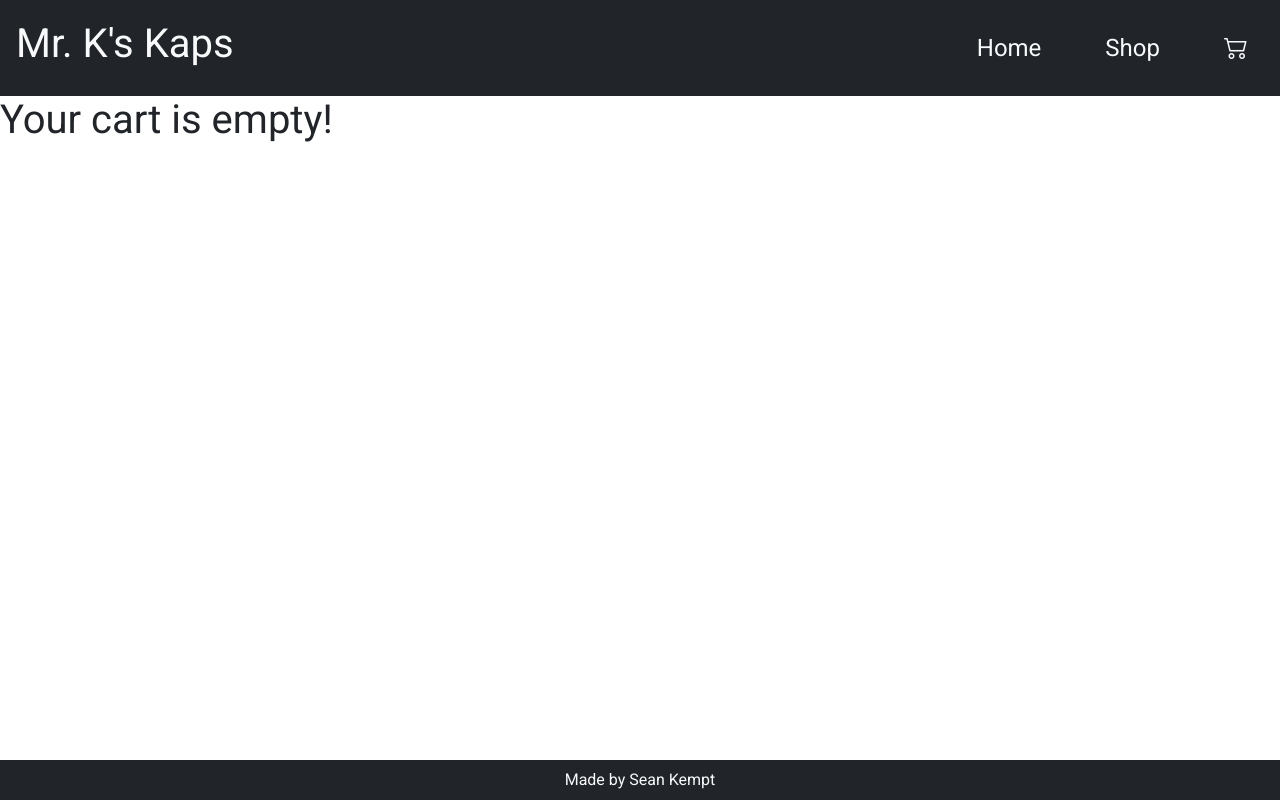
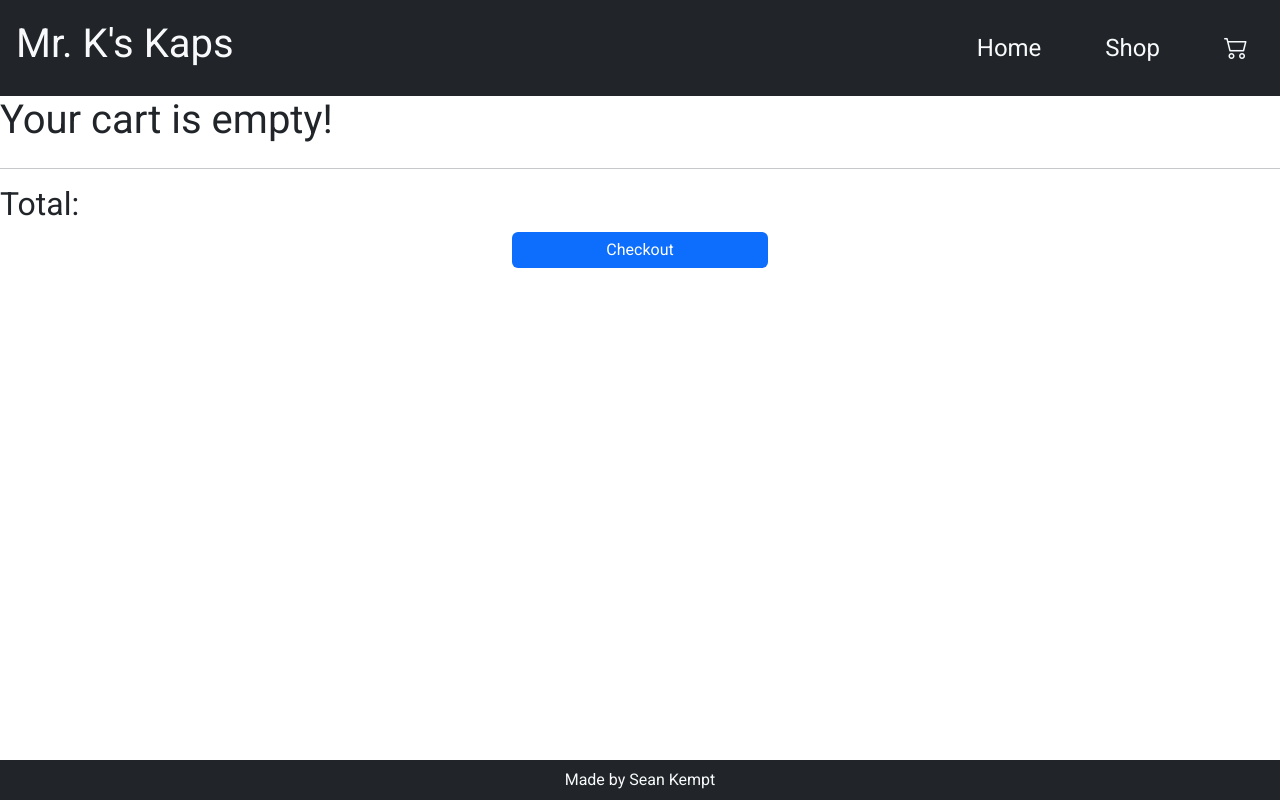
Before and after one commit to SeanKempt/shopping_cart, a React (Create React App) app: page /cart in a window 1280 px wide. Built offline with nearby package versions, Linux system fonts and the light colour scheme.

Commit message:
feat: add checkout button and style cart cards

```diff
--- a/src/App.jsx
+++ b/src/App.jsx
@@ -24,19 +24,13 @@ const App = () => {
 
   const handleIncrease = (item) => {
     const itemIndex = cart.map((i) => i.product).indexOf(item);
-    console.log(itemIndex);
-    const newQuantity = cart.map((p, i) => {
-      if (i === itemIndex) {
-        return { ...p, quantity: p.quantity + 1 };
-      }
-      return p;
-    });
+    const newQuantity = cart.map((p, i) =>
+      i === itemIndex ? { ...p, quantity: p.quantity + 1 } : p
+    );
     return setCart(newQuantity);
   };
   const handleDecrease = (item) => {
     const itemIndex = cart.map((i) => i.product).indexOf(item);
-    console.log(cart);
-    console.log(itemIndex);
     const newQuantity = cart.map((p, i) => {
       if (i === itemIndex) {
         return { ...p, quantity: p.quantity - 1 };
--- a/src/components/Cart.jsx
+++ b/src/components/Cart.jsx
@@ -1,4 +1,5 @@
 import PropTypes from 'prop-types';
+import { Button } from 'react-bootstrap';
 import ItemCartCard from './ItemCartCard';
 
 const Cart = ({ cart, handleIncrease, handleDecrease }) => (
@@ -20,6 +21,11 @@ const Cart = ({ cart, handleIncrease, handleDecrease }) => (
         />
       ))
     )}
+    <hr />
+    <h2>Total: </h2>
+    <Button className="checkout-btn" type="button">
+      Checkout
+    </Button>
   </div>
 );
 
--- a/src/components/ItemCartCard.jsx
+++ b/src/components/ItemCartCard.jsx
@@ -9,7 +9,7 @@ const ItemCartCard = ({
   handleIncrease,
   handleDecrease,
 }) => (
-  <div>
+  <div className="card-wrapper">
     <div className="card mb-3 cart-card-container">
       <div className="row g-0">
         <div className="col-md-4">
--- a/src/sass/styles.scss
+++ b/src/sass/styles.scss
@@ -17,6 +17,19 @@ body {
   display: flex;
   flex-direction: column;
   height: 100vh;
+}
+
+.card-wrapper {
+  display: flex;
+  justify-content: center;
+  align-items: center;
+  margin-top: 10px;
+  height: 100%;
+}
+
+.checkout-btn {
+  width: 20%;
+  align-self: center;
 }
 
 .navbar {
```
